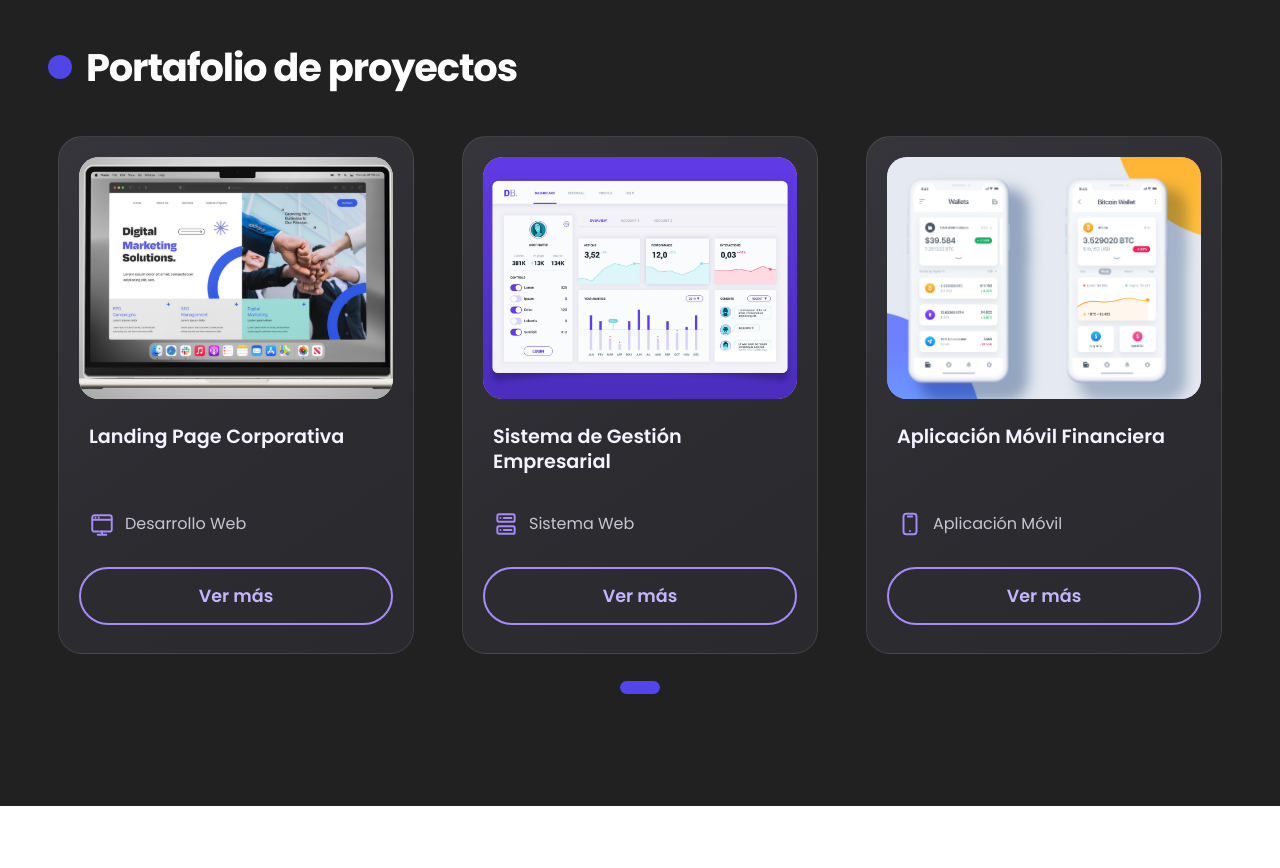
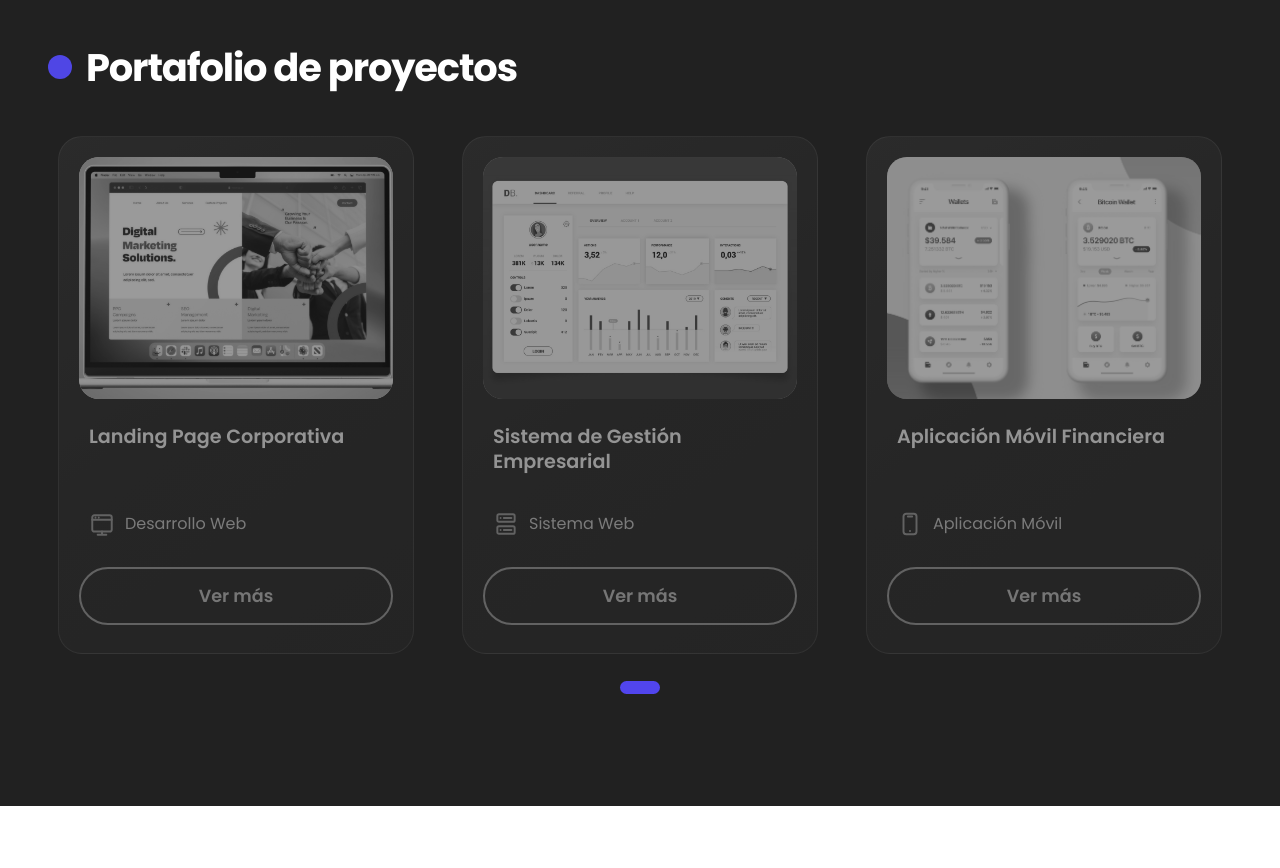
Before and after one commit to KevinMoreSandoval/adarksolutions, a Next.js app: page / in a window 1280 px wide. Shown: the part 1680-2548 px from the top of the page. Built offline with nearby package versions, Linux system fonts and the light colour scheme.

Commit message:
feat: disable project portfolio cards

```diff
--- a/src/components/project-card/index.tsx
+++ b/src/components/project-card/index.tsx
@@ -9,6 +9,7 @@ export type ProjectCardProps = {
   color: "mint" | "pink" | "purple";
   category: "web" | "system" | "mobile";
   href: string;
+  disabled?: boolean;
 };
 
 const CATEGORY_LABELS = {
@@ -17,8 +18,8 @@ const CATEGORY_LABELS = {
   mobile: "Aplicación Móvil",
 } as const;
 
-const ProjectCard = ({ title, image, imageAlt, color, category, href }: ProjectCardProps) => (
-  <article className={styles.card}>
+const ProjectCard = ({ title, image, imageAlt, color, category, href, disabled = false }: ProjectCardProps) => (
+  <article className={`${styles.card} ${disabled ? styles.disabled : ""}`}>
     <div className={`${styles.illustration} ${styles[color]}`}>
       <Image
         className={styles.projectImage}
@@ -54,7 +55,12 @@ const ProjectCard = ({ title, image, imageAlt, color, category, href }: ProjectC
       <span>{CATEGORY_LABELS[category]}</span>
     </div>
 
-    <a className={styles.button} href={href}>
+    <a
+      className={styles.button}
+      href={disabled ? undefined : href}
+      aria-disabled={disabled || undefined}
+      tabIndex={disabled ? -1 : undefined}
+    >
       Ver más
     </a>
   </article>
--- a/src/components/project-card/project-card.module.css
+++ b/src/components/project-card/project-card.module.css
@@ -17,6 +17,19 @@
   transform: translateY(-5px);
   border-color: rgb(167 139 250 / 58%);
   box-shadow: 0 16px 38px rgb(0 0 0 / 22%);
+}
+
+.disabled {
+  opacity: 0.55;
+  filter: grayscale(1);
+  cursor: not-allowed;
+  pointer-events: none;
+}
+
+.disabled:hover {
+  transform: none;
+  border-color: var(--card-border);
+  box-shadow: none;
 }
 
 .illustration {
@@ -41,9 +54,21 @@
   transform: scale(1.035);
 }
 
-.mint { background: #c9f4e7; }
-.pink { background: #f793b2; }
-.purple { background: #b17bf2; }
+.disabled:hover .projectImage {
+  transform: none;
+}
+
+.mint {
+  background: #c9f4e7;
+}
+
+.pink {
+  background: #f793b2;
+}
+
+.purple {
+  background: #b17bf2;
+}
 
 
 .title {
@@ -93,21 +118,42 @@
   box-shadow: 0 6px 20px rgb(167 139 250 / 30%);
 }
 
+.disabled .button {
+  cursor: not-allowed;
+}
+
 .button:focus-visible {
   outline: 3px solid #851bff;
   outline-offset: 4px;
 }
 
 @media (max-width: 1000px) {
-  .card { padding: 16px 16px 24px; }
+  .card {
+    padding: 16px 16px 24px;
+  }
 }
 
 @media (max-width: 720px) {
-  .card { padding: 18px 18px 26px; }
-  .title { margin-top: 24px; font-size: 1.2rem; }
+  .card {
+    padding: 18px 18px 26px;
+  }
+
+  .title {
+    margin-top: 24px;
+    font-size: 1.2rem;
+  }
 }
 
 @media (prefers-reduced-motion: reduce) {
-  .card, .button, .projectImage { transition: none; }
-  .card:hover, .button:hover { transform: none; }
+
+  .card,
+  .button,
+  .projectImage {
+    transition: none;
+  }
+
+  .card:hover,
+  .button:hover {
+    transform: none;
+  }
 }
--- a/src/screens/projects/index.tsx
+++ b/src/screens/projects/index.tsx
@@ -43,7 +43,7 @@ const ProjectsScreen = () => (
 
     <Carousel label="Proyectos">
       {PROJECTS.map((project) => (
-        <ProjectCard key={project.id} {...project} />
+        <ProjectCard key={project.id} {...project} disabled />
       ))}
     </Carousel>
   </section>
```
